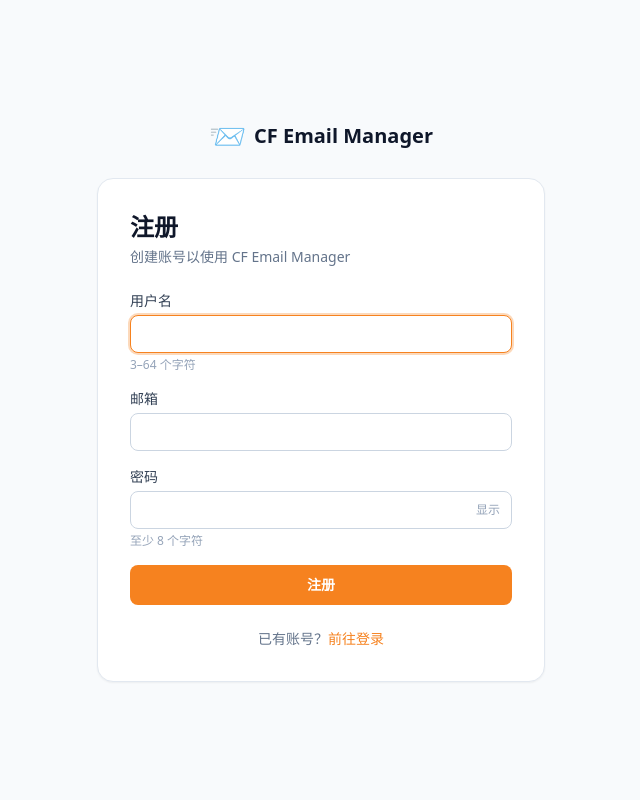
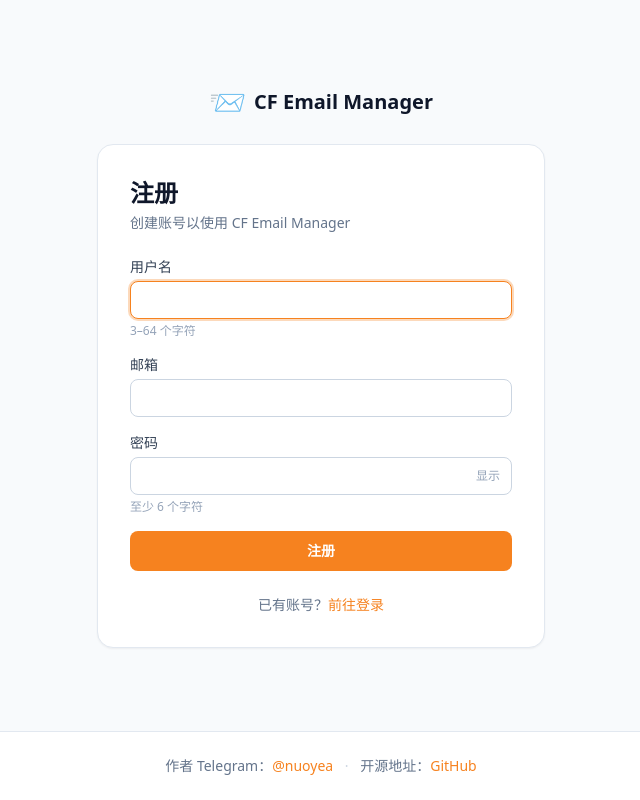
Before and after one commit to dunea/cloudflare-email-manage, a FastAPI app: page /register in a window 1280 px wide. Shown: the whole page, without its empty margins (319-959 px from the left). Run offline with FastAPI, Linux system fonts and the light colour scheme; parts of the project's set-up code (start-up, migrations or seed data) failed here and were passed over; some libraries are stand-ins or nearby versions.

Commit message:
feat: 侧栏导航改为顶部导航并新增页脚，密码最短改为 6 位
- 将左侧侧栏导航重构为顶部 head 导航，移除 sidebar/sidebarOpen 相关逻辑
- 新增页脚（所有页面贴底）：作者 Telegram @nuoyea、开源地址 GitHub，均新标签页打开
- 密码最短长度由 8 位改为 6 位：UserCreate/UserUpdate 后端校验与注册/改密前端提示

Co-Authored-By: Claude Opus 4.8 <noreply@anthropic.com>

```diff
--- a/app/schemas/user.py
+++ b/app/schemas/user.py
@@ -10,7 +10,7 @@ class UserCreate(BaseModel):
 
     username: str = Field(min_length=3, max_length=64)
     email: EmailStr
-    password: str = Field(min_length=8, max_length=128)
+    password: str = Field(min_length=6, max_length=128)
 
 
 class UserLogin(BaseModel):
@@ -24,7 +24,7 @@ class UserUpdate(BaseModel):
     """更新当前用户信息请求体，字段均可选。"""
 
     email: EmailStr | None = None
-    password: str | None = Field(default=None, min_length=8, max_length=128)
+    password: str | None = Field(default=None, min_length=6, max_length=128)
 
 
 class UserRead(BaseModel):
--- a/app/templates/auth/register.html
+++ b/app/templates/auth/register.html
@@ -22,13 +22,13 @@
       <label class="mb-1 block text-sm font-medium text-slate-700">密码</label>
       <div class="relative">
         <input name="password" :type="show ? 'text' : 'password'" required
-               minlength="8" maxlength="128"
+               minlength="6" maxlength="128"
                class="w-full rounded-lg border border-slate-300 px-3 py-2 pr-14 text-sm focus:border-brand focus:outline-none focus:ring-2 focus:ring-brand/30" />
         <button type="button" tabindex="-1" @click="show = !show"
                 class="absolute inset-y-0 right-0 px-3 text-xs text-slate-400 hover:text-slate-600"
                 x-text="show ? '隐藏' : '显示'"></button>
       </div>
-      <p class="mt-1 text-xs text-slate-400">至少 8 个字符</p>
+      <p class="mt-1 text-xs text-slate-400">至少 6 个字符</p>
     </div>
     <button type="submit"
             class="w-full rounded-lg bg-brand px-4 py-2.5 text-sm font-semibold text-white transition hover:bg-brand-dark">注册</button>
--- a/app/templates/base.html
+++ b/app/templates/base.html
@@ -15,12 +15,12 @@
       },
     };
   </script>
-  <!-- Alpine.js：轻量交互（侧栏开关、下拉菜单、复制等） -->
+  <!-- Alpine.js：轻量交互（导航折叠、下拉菜单、复制等） -->
   <script defer src="https://cdn.jsdelivr.net/npm/alpinejs@3.14.1/dist/cdn.min.js"></script>
   <script defer src="/static/js/app.js"></script>
   <style>[x-cloak]{display:none !important;}</style>
 </head>
-<body class="min-h-screen bg-slate-50 text-slate-800 antialiased">
+<body class="flex min-h-screen flex-col bg-slate-50 text-slate-800 antialiased">
   {% set nav_items = [
     {"key": "dashboard", "label": "仪表盘", "href": "/dashboard", "icon": "🏠"},
     {"key": "cf_accounts", "label": "CF 账号", "href": "/cf-accounts", "icon": "☁️"},
@@ -32,46 +32,35 @@
     {"key": "api_keys", "label": "API Key", "href": "/api-keys", "icon": "🔑"},
   ] %}
 
-  <div class="min-h-screen {% if current_user %}lg:flex{% endif %}"
-       {% if current_user %}x-data="{ sidebarOpen: false }"{% endif %}>
+  {% if current_user %}
+  <!-- 顶部导航 -->
+  <header x-data="{ mobileNav: false }" @click.outside="mobileNav = false"
+          class="sticky top-0 z-30 border-b border-slate-200 bg-white">
+    <div class="mx-auto flex h-16 w-full max-w-7xl items-center gap-2 px-4 lg:gap-4 lg:px-8">
+      <!-- 品牌 -->
+      <a href="/dashboard" class="flex shrink-0 items-center gap-2">
+        <span class="text-2xl">📨</span>
+        <span class="hidden text-lg font-semibold text-slate-900 sm:block">{{ app_name }}</span>
+      </a>
 
-    {% if current_user %}
-    <!-- 移动端遮罩 -->
-    <div x-show="sidebarOpen" x-cloak @click="sidebarOpen = false"
-         class="fixed inset-0 z-20 bg-black/40 lg:hidden"></div>
-
-    <!-- 侧栏导航 -->
-    <aside :class="sidebarOpen ? 'translate-x-0' : '-translate-x-full'"
-           class="fixed inset-y-0 left-0 z-30 w-64 transform overflow-y-auto bg-slate-900 text-slate-200 transition-transform duration-200 lg:static lg:translate-x-0">
-      <div class="flex h-16 items-center gap-2 border-b border-slate-800 px-5">
-        <span class="text-2xl">📨</span>
-        <span class="text-lg font-semibold text-white">{{ app_name }}</span>
-      </div>
-      <nav class="space-y-1 px-3 py-4">
+      <!-- 桌面横向导航 -->
+      <nav class="hidden flex-1 items-center gap-1 lg:flex">
         {% for item in nav_items %}
         <a href="{{ item.href }}"
-           class="flex items-center gap-3 rounded-lg px-3 py-2 text-sm font-medium transition {{ 'bg-brand text-white' if active == item.key else 'text-slate-300 hover:bg-slate-800 hover:text-white' }}">
+           class="flex items-center gap-1.5 rounded-lg px-2.5 py-2 text-sm font-medium transition {{ 'bg-brand text-white' if active == item.key else 'text-slate-600 hover:bg-slate-100 hover:text-slate-900' }}">
           <span>{{ item.icon }}</span><span>{{ item.label }}</span>
         </a>
         {% endfor %}
         {% if current_user.role == "admin" %}
-        <p class="px-3 pt-5 pb-1 text-xs font-semibold uppercase tracking-wider text-slate-500">管理员</p>
         <a href="/admin/users"
-           class="flex items-center gap-3 rounded-lg px-3 py-2 text-sm font-medium transition {{ 'bg-brand text-white' if active == 'admin_users' else 'text-slate-300 hover:bg-slate-800 hover:text-white' }}">
+           class="flex items-center gap-1.5 rounded-lg px-2.5 py-2 text-sm font-medium transition {{ 'bg-brand text-white' if active == 'admin_users' else 'text-slate-600 hover:bg-slate-100 hover:text-slate-900' }}">
           <span>👥</span><span>用户管理</span>
         </a>
         {% endif %}
       </nav>
-    </aside>
-    {% endif %}
 
-    <!-- 主区域 -->
-    <div class="flex min-h-screen flex-1 flex-col">
-      {% if current_user %}
-      <header class="flex h-16 items-center justify-between border-b border-slate-200 bg-white px-4 lg:px-6">
-        <button @click="sidebarOpen = true"
-                class="rounded-lg p-2 text-slate-500 hover:bg-slate-100 lg:hidden">☰</button>
-        <div class="flex-1"></div>
+      <!-- 右侧：用户菜单 + 移动端汉堡 -->
+      <div class="flex flex-1 items-center justify-end gap-1 lg:flex-none">
         <div x-data="{ menu: false }" class="relative">
           <button @click="menu = !menu"
                   class="flex items-center gap-2 rounded-lg px-2 py-1.5 hover:bg-slate-100">
@@ -89,9 +78,31 @@
             </form>
           </div>
         </div>
+        <button @click="mobileNav = !mobileNav" aria-label="切换导航"
+                class="rounded-lg p-2 text-slate-500 hover:bg-slate-100 lg:hidden">☰</button>
+      </div>
+    </div>
+
+    <!-- 移动端折叠导航 -->
+    <nav x-show="mobileNav" x-cloak @click="mobileNav = false"
+         class="space-y-1 border-t border-slate-200 bg-white px-3 py-2 lg:hidden">
+      {% for item in nav_items %}
+      <a href="{{ item.href }}"
+         class="flex items-center gap-3 rounded-lg px-3 py-2 text-sm font-medium {{ 'bg-brand text-white' if active == item.key else 'text-slate-700 hover:bg-slate-100' }}">
+        <span>{{ item.icon }}</span><span>{{ item.label }}</span>
+      </a>
+      {% endfor %}
+      {% if current_user.role == "admin" %}
+      <a href="/admin/users"
+         class="flex items-center gap-3 rounded-lg px-3 py-2 text-sm font-medium {{ 'bg-brand text-white' if active == 'admin_users' else 'text-slate-700 hover:bg-slate-100' }}">
+        <span>👥</span><span>用户管理</span>
+      </a>
+      {% endif %}
+    </nav>
   </header>
   {% endif %}
 
+  <!-- 主区域 -->
   <main class="flex-1 {% if current_user %}px-4 py-6 lg:px-8{% else %}flex flex-col items-center justify-center px-4 py-10{% endif %}">
     {% if not current_user %}
     <div class="mb-6 flex items-center gap-2">
@@ -104,7 +115,18 @@
       {% block content %}{% endblock %}
     </div>
   </main>
+
+  <!-- 页脚 -->
+  <footer class="border-t border-slate-200 bg-white">
+    <div class="mx-auto w-full max-w-7xl px-4 py-6 lg:px-8">
+      <p class="text-center text-sm text-slate-500">
+        作者 Telegram：<a href="https://t.me/nuoyea" target="_blank" rel="noopener noreferrer"
+                          class="font-medium text-brand hover:underline">@nuoyea</a>
+        <span class="px-2 text-slate-300">·</span>
+        开源地址：<a href="https://github.com/dunea/cloudflare-email-manage" target="_blank" rel="noopener noreferrer"
+                     class="font-medium text-brand hover:underline">GitHub</a>
+      </p>
     </div>
-  </div>
+  </footer>
 </body>
 </html>
--- a/app/templates/profile/index.html
+++ b/app/templates/profile/index.html
@@ -27,13 +27,13 @@
       <div>
         <label class="mb-1 block text-sm font-medium text-slate-700">新密码（留空则不修改）</label>
         <div class="relative">
-          <input name="password" :type="show ? 'text' : 'password'" minlength="8" maxlength="128"
+          <input name="password" :type="show ? 'text' : 'password'" minlength="6" maxlength="128"
                  class="w-full rounded-lg border border-slate-300 px-3 py-2 pr-14 text-sm focus:border-brand focus:outline-none focus:ring-2 focus:ring-brand/30" />
           <button type="button" tabindex="-1" @click="show = !show"
                   class="absolute inset-y-0 right-0 px-3 text-xs text-slate-400 hover:text-slate-600"
                   x-text="show ? '隐藏' : '显示'"></button>
         </div>
-        <p class="mt-1 text-xs text-slate-400">至少 8 个字符</p>
+        <p class="mt-1 text-xs text-slate-400">至少 6 个字符</p>
       </div>
       <button type="submit" class="rounded-lg bg-brand px-5 py-2.5 text-sm font-semibold text-white hover:bg-brand-dark">保存修改</button>
     </form>
```
Lines whose indentation alone changed are shown as unchanged.
